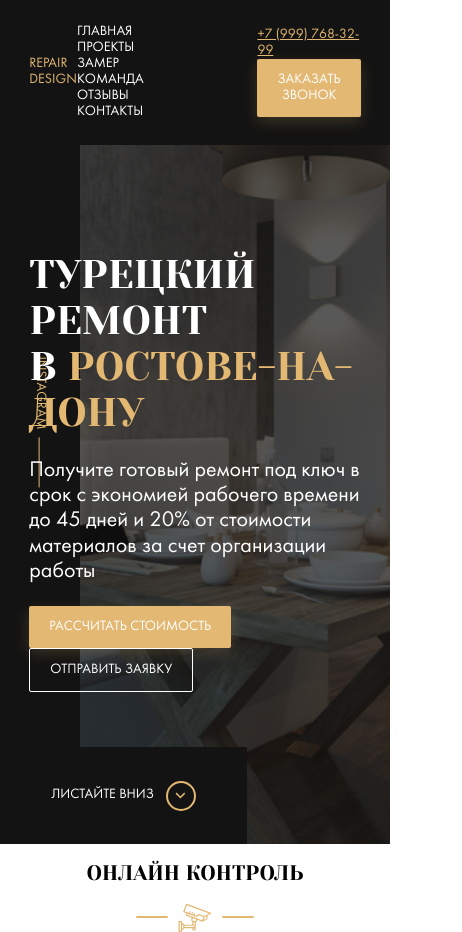
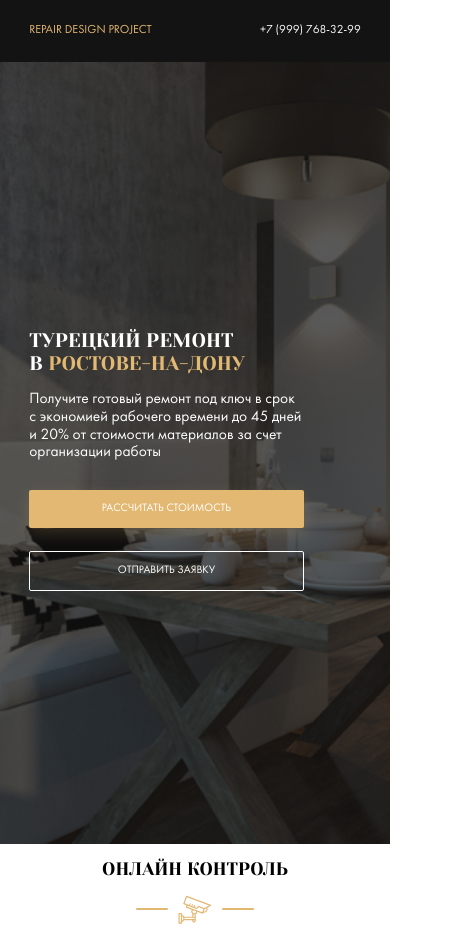
Before and after one commit to denrybaakov/RepairDesign, a website: page index.html in a window 390 px wide. Shown: the whole page, 462 px wide, since content can reach past the window. Drawn offline with Linux system fonts and the light colour scheme; files whose address does not match are found by name.

Commit message:
refact: make responsive layout for header & hero

```diff
--- a/index.html
+++ b/index.html
@@ -16,7 +16,7 @@
   <header class="header">
     <div class="container">
       <div class="menu">
-        <div class="logo menu__logo"><a class="logo__link" href="#">Repair Design</a></div>
+        <div class="logo menu__logo"><a class="logo__link" href="#">Repair Design Project</a></div>
         <nav class="nav menu__nav">
           <a href="#" class="nav__item">Главная</a>
           <a href="#" class="nav__item">Проекты</a>
--- a/sass/_interface.sass
+++ b/sass/_interface.sass
@@ -1,5 +1,7 @@
 .button
   padding: 13px 20px
+
+  font-size: 0.93rem
   text-transform: uppercase
 
   border: none
@@ -10,14 +12,14 @@
   &--primary
     background-color: $primary
     color: $light
-    box-shadow: 0px 5px 15px rgba($primary, 0.2);
+    box-shadow: 0px 5px 15px rgba($primary, 0.2)
     transition: box-shadow 0.3s
     transition: background-color 0.3s
     transition: color 0.5s
     &:hover
       color: $dark
       background-color: #FFE7C1
-      box-shadow: none;
+      box-shadow: none
 
   &--outline
     border: 1px solid $light
--- /dev/null
+++ b/sass/_media.sass
@@ -0,0 +1,42 @@
+@media screen and ( max-width: 1200px )
+  html
+    font-size: 12px
+  .nav
+    &__item
+      margin-right: 1rem
+
+@media screen and (max-width: 992px)
+  .nav
+    display: none
+  .hero
+    &__instagram
+      display: none
+    &__content
+      margin-left: 0
+
+@media screen and (max-width: 570px)
+  .contacts
+    &__button
+      display: none
+    &__phone
+      margin-right: 0
+      color: $light
+      text-decoration: none
+  .title
+    font-size: 1.64rem
+  .hero
+    &__content
+      max-width: 22.86rem
+    &__text
+      font-size: 1.29rem
+      margin-bottom: 2.28rem
+    &__button
+      display: block
+      min-width: 22.86rem
+      margin-bottom: 1.85rem
+    &__scroll-down
+      display: none
+@media screen and (max-height: 620px)
+  .hero
+    &__scroll-down
+      display: none
--- a/sass/_settings.sass
+++ b/sass/_settings.sass
@@ -1,8 +1,10 @@
 *, *:before, *:after
   box-sizing: border-box
+html
+  font-size: 1rem
 body
   font-family: 'Futura Book', sans-serif
-  font-size: 14px
+  font-size: 1rem
 
 .section
   &-title
--- a/sass/style.sass
+++ b/sass/style.sass
@@ -7,3 +7,4 @@
 @import 'templates/_header'
 @import 'templates/_hero'
 @import 'templates/_control'
+@import '_media'
--- a/sass/templates/_header.sass
+++ b/sass/templates/_header.sass
@@ -22,7 +22,7 @@
 
 .nav
   &__item
-    margin-right: 40px //fixed!
+    margin-right: 2.86rem //fixed!
     text-transform: uppercase
     text-decoration: none
     color: $light
--- a/sass/templates/_hero.sass
+++ b/sass/templates/_hero.sass
@@ -24,10 +24,12 @@
     height: 100vh
   &__content
     position: relative
-    max-width: 670px
+    max-width: 47.85rem
+    margin-left: 4.28rem
   &__text
-    font-size: 22px
+    font-size: 1.571rem
     max-width: 500px
+    font-weight: 400
   &__button
     margin-right: 20px
   &__scroll-down
@@ -37,7 +39,7 @@
     display: flex
     justify-content: center
     align-items: center
-    min-width: 247px
+    min-width: 17.64rem
     min-height: 97px
     text-transform: uppercase
     text-decoration: none
@@ -52,7 +54,6 @@
       border-radius: 50%
       background: url(../img/arrowDown.svg) no-repeat center center
 
-
 .instagram
   display: flex
   justify-content: center
@@ -62,7 +63,7 @@
     display: flex
     align-items: center
     text-transform: uppercase
-    line-height: 0.8;
+    line-height: 0.8
     color: $primary
     text-decoration: none
     transform: rotate(90deg)
@@ -76,7 +77,7 @@
 .title
   margin: 0
   font-family: 'Yeseva One', cursive
-  font-size: 40px
+  font-size: 2.857rem
   font-weight: 400
   text-transform: uppercase
   &--primary
```
Also changed, not shown: css/style.css.
